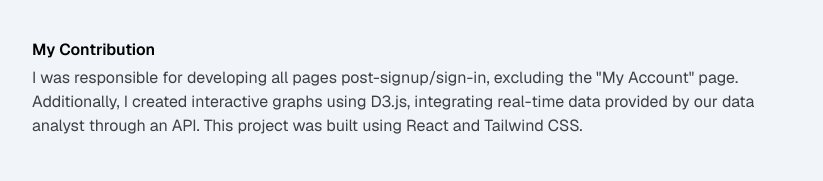
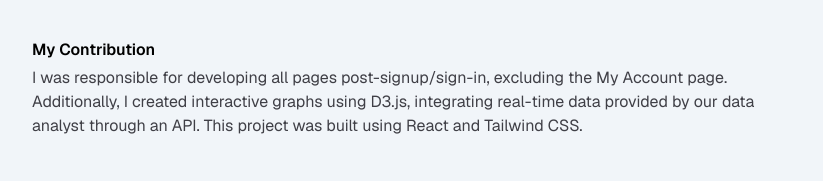
Before and after one commit to falvarado7/next-portfolio, a Next.js app: page /projects/grub-dash in a window 1280 px wide. Shown: the part 1048-1229 px from the top of the page, without its empty margins (228-1051 px from the left). Built offline with nearby package versions, Linux system fonts and the light colour scheme.

Commit message:
fix: fixed ESLint ' error

```diff
--- a/app/projects/grub-dash/page.tsx
+++ b/app/projects/grub-dash/page.tsx
@@ -107,7 +107,7 @@ function page() {
                     <h6 className='font-semibold'>My Contribution</h6>
                     <p className='text-zinc-700 dark:text-slate-300 mt-1'>
                     I was responsible for developing all pages post-signup/sign-in,
-                    excluding the "My Account" page. Additionally, I created interactive graphs using D3.js,
+                    excluding the My Account page. Additionally, I created interactive graphs using D3.js,
                     integrating real-time data provided by our data analyst through an API. This project was
                     built using React and Tailwind CSS.
                     </p>
--- a/app/projects/monarch/page.tsx
+++ b/app/projects/monarch/page.tsx
@@ -107,7 +107,7 @@ function page() {
                     <h6 className='font-semibold'>My Contribution</h6>
                     <p className='text-zinc-700 dark:text-slate-300 mt-1'>
                     I was responsible for developing all pages post-signup/sign-in,
-                    excluding the "My Account" page. Additionally, I created interactive graphs using D3.js,
+                    excluding the My Account page. Additionally, I created interactive graphs using D3.js,
                     integrating real-time data provided by our data analyst through an API. This project was
                     built using React and Tailwind CSS.
                     </p>
--- a/app/projects/restaurant-reservation/page.tsx
+++ b/app/projects/restaurant-reservation/page.tsx
@@ -107,7 +107,7 @@ function page() {
                     <h6 className='font-semibold'>My Contribution</h6>
                     <p className='text-zinc-700 dark:text-slate-300 mt-1'>
                     I was responsible for developing all pages post-signup/sign-in,
-                    excluding the "My Account" page. Additionally, I created interactive graphs using D3.js,
+                    excluding the My Account page. Additionally, I created interactive graphs using D3.js,
                     integrating real-time data provided by our data analyst through an API. This project was
                     built using React and Tailwind CSS.
                     </p>
--- a/app/projects/we-love-movies/page.tsx
+++ b/app/projects/we-love-movies/page.tsx
@@ -107,7 +107,7 @@ function page() {
                     <h6 className='font-semibold'>My Contribution</h6>
                     <p className='text-zinc-700 dark:text-slate-300 mt-1'>
                     I was responsible for developing all pages post-signup/sign-in,
-                    excluding the "My Account" page. Additionally, I created interactive graphs using D3.js,
+                    excluding the My Account page. Additionally, I created interactive graphs using D3.js,
                     integrating real-time data provided by our data analyst through an API. This project was
                     built using React and Tailwind CSS.
                     </p>
```
